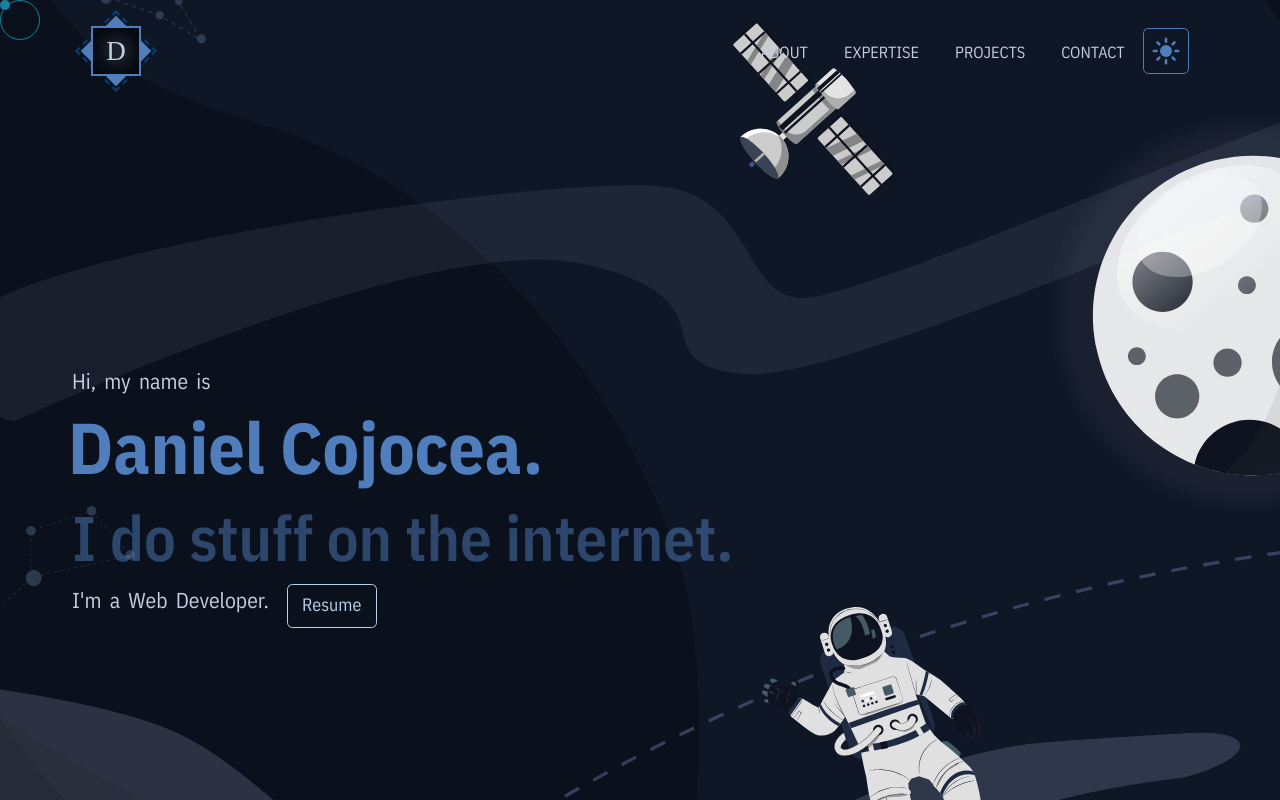
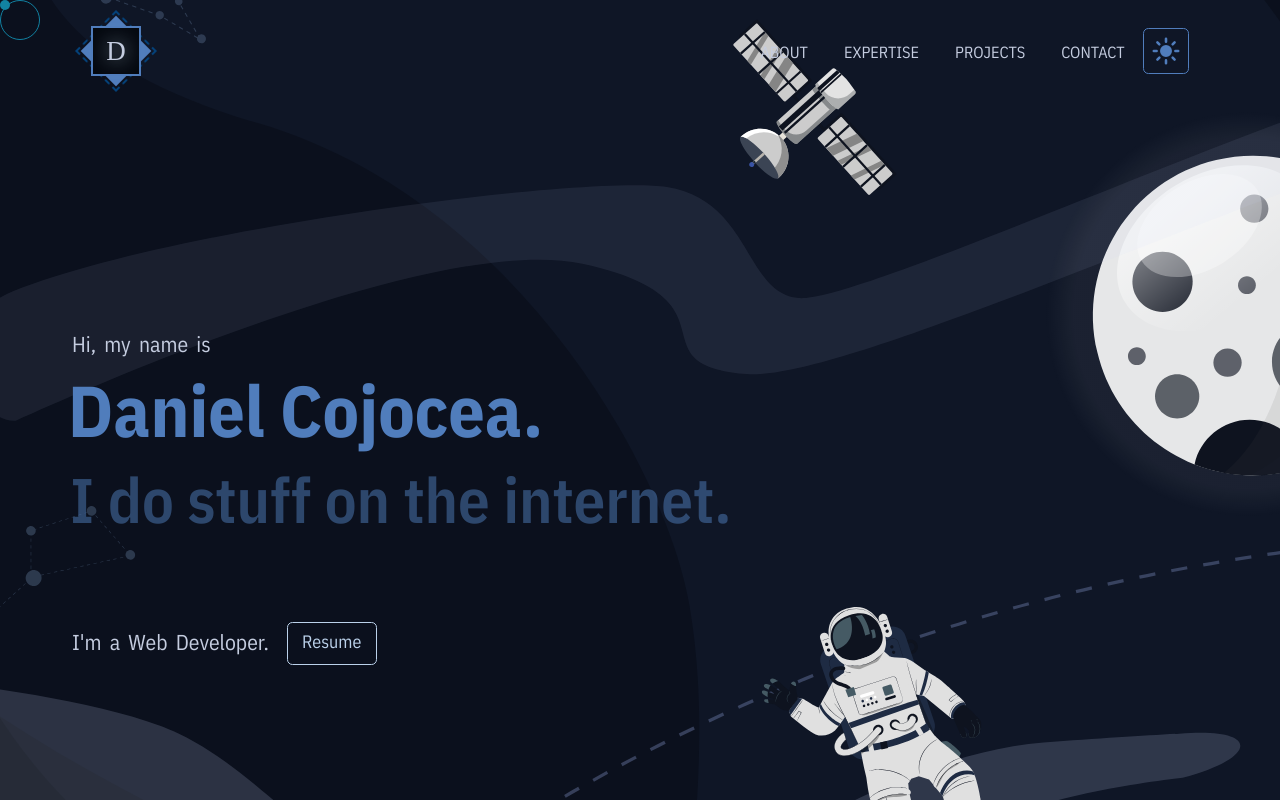
Before and after one commit to danielcj2/portfolio-v1, a React (Create React App) app: page / in a window 1280 px wide. Shown: the top 800 px of the page. Built offline with nearby package versions, Linux system fonts and the light colour scheme; a web font is replaced by a local one.

Commit message:
deplyed website

```diff
--- a/package.json
+++ b/package.json
@@ -1,4 +1,5 @@
 {
+  "homepage": "http://danielcj2.github.io/portfolio-v1",
   "name": "portfolio-v1",
   "version": "0.1.0",
   "private": true,
@@ -19,10 +20,13 @@
     "web-vitals": "^2.1.4"
   },
   "devDependencies": {
+    "gh-pages": "^6.1.1",
     "react-scripts": "^5.0.1"
   },
   "scripts": {
     "start": "react-scripts start",
+    "predeploy": "npm run build",
+    "deploy": "gh-pages -d build",
     "build": "react-scripts build",
     "test": "react-scripts test",
     "eject": "react-scripts eject"
--- a/src/css/app.css
+++ b/src/css/app.css
@@ -309,6 +309,15 @@ header{
   color: rgba(var(--bg-tertiary-rgb), 0.5) !important;
   font-size: clamp(2.5rem, 7vw, 3.5rem) !important;
   font-weight: 600 !important;
+  margin-left: -2px;
+}
+
+.divider{
+  margin-top: 75px;
+}
+
+.divider h3{
+  margin: 0;
 }
 
 a:not(.resume-link){
--- a/src/css/project.css
+++ b/src/css/project.css
@@ -63,6 +63,11 @@
   margin-top: 2rem;
 }
 
+.tags, .repo-link{
+  margin-left: 5px;
+
+}
+
 .tag{
   font-size: 0.9rem;
   color: var(--font-primary);
```
Also changed, not shown: 1 other file (tests, documents, lock files or other folders).
